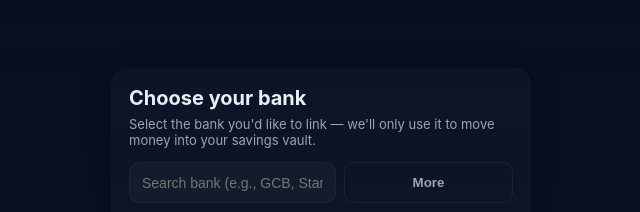
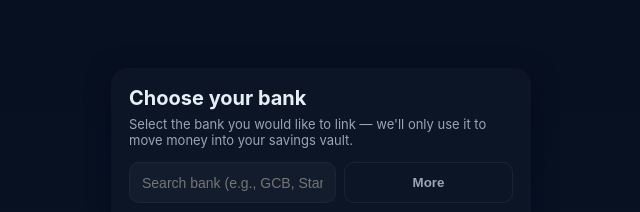
Before and after one commit to richardamofa/BankSelectionJs, a plain HTML site: page index.html in a window 1280 px wide. Shown: the top 212 px of the page, 319-959 px from the left. Drawn offline with Linux system fonts and the light colour scheme.

Commit message:
feat: "text!"

```diff
--- a/index.html
+++ b/index.html
@@ -34,7 +34,7 @@
   <div class="wrap">
     <div class="card">
       <h1>Choose your bank</h1>
-      <p class="lead">Select the bank you'd like to link — we'll only use it to move money into your savings vault.</p>
+      <p class="lead">Select the bank you would like to link — we'll only use it to move money into your savings vault.</p>
 
       <div class="search">
         <input id="search" placeholder="Search bank (e.g., GCB, Stanbic)" aria-label="Search banks" />
```
